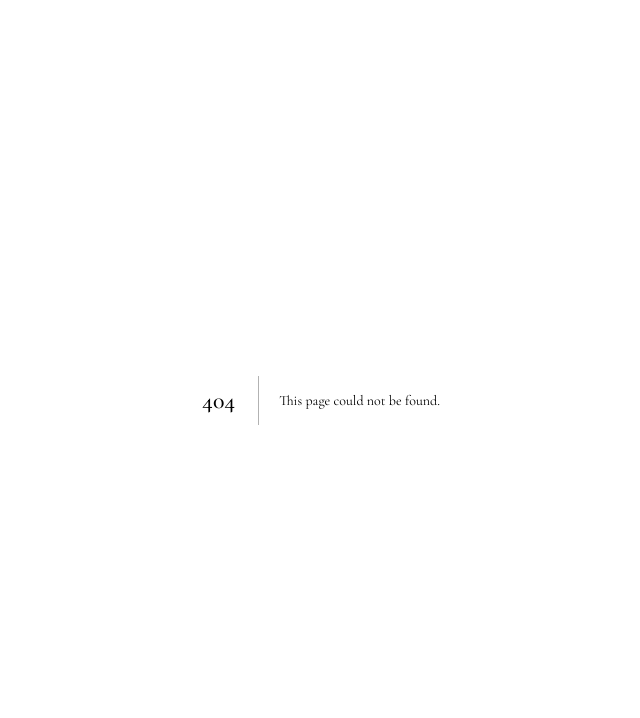
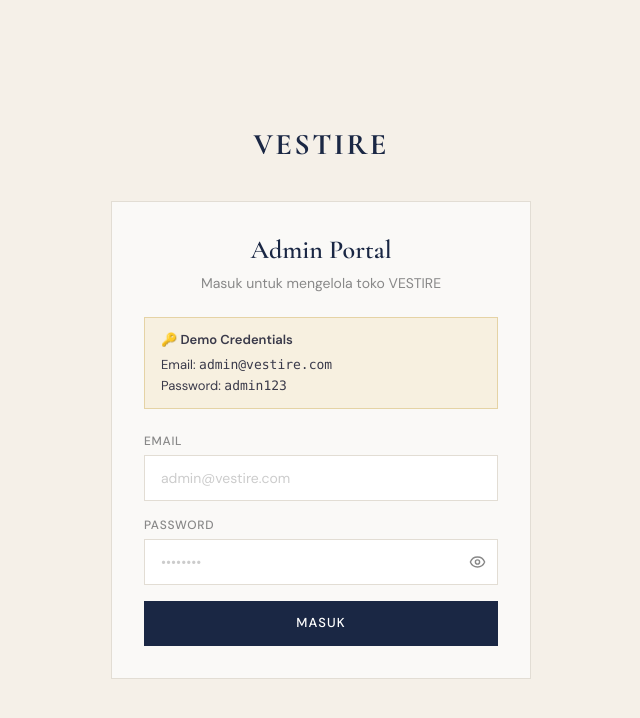
Before and after one commit to zhafranth/online-shop, a Next.js app: page /admin/login in a window 1280 px wide. Before the commit this address had no page. Shown: the top 718 px of the page, without its empty margins (319-959 px from the left). Built offline with nearby package versions, Linux system fonts and the light colour scheme.

Commit message:
feat(admin): add login page with hardcoded demo credentials

```diff
--- /dev/null
+++ b/src/app/admin/login/page.tsx
@@ -0,0 +1,100 @@
+"use client";
+
+import { useState, FormEvent } from "react";
+import { useRouter } from "next/navigation";
+import Link from "next/link";
+import { Eye, EyeOff } from "lucide-react";
+import { useAdminAuthStore } from "@/stores/admin-auth-store";
+import { Button } from "@/components/ui/button";
+import { Input } from "@/components/ui/input";
+
+export default function AdminLoginPage() {
+  const router = useRouter();
+  const login = useAdminAuthStore((s) => s.login);
+  const [email, setEmail] = useState("");
+  const [password, setPassword] = useState("");
+  const [showPw, setShowPw] = useState(false);
+  const [error, setError] = useState("");
+
+  const onSubmit = (e: FormEvent) => {
+    e.preventDefault();
+    setError("");
+    const ok = login(email, password);
+    if (ok) {
+      router.replace("/admin/dashboard");
+    } else {
+      setError("Email atau password salah");
+    }
+  };
+
+  return (
+    <div className="min-h-screen bg-cream flex flex-col items-center justify-center px-4 py-10">
+      <Link href="/" className="font-serif text-[30px] font-bold text-navy tracking-[0.08em] mb-8 no-underline">
+        VESTIRE
+      </Link>
+
+      <div className="w-full max-w-[420px] bg-site-white border border-site-border p-8">
+        <h1 className="font-serif text-[26px] font-semibold text-navy text-center mb-2">Admin Portal</h1>
+        <p className="text-center text-sm text-site-gray mb-6">Masuk untuk mengelola toko VESTIRE</p>
+
+        <div className="bg-gold-pale border border-gold/40 px-4 py-3 mb-6 text-[13px] text-site-gray-dark">
+          <p className="font-semibold mb-1">🔑 Demo Credentials</p>
+          <p>Email: <span className="font-mono">admin@vestire.com</span></p>
+          <p>Password: <span className="font-mono">admin123</span></p>
+        </div>
+
+        <form onSubmit={onSubmit} className="space-y-4">
+          <Input
+            id="admin-email"
+            label="Email"
+            type="email"
+            autoComplete="email"
+            required
+            value={email}
+            onChange={(e) => setEmail(e.target.value)}
+            placeholder="admin@vestire.com"
+          />
+
+          <div>
+            <label
+              htmlFor="admin-password"
+              className="block text-xs font-medium tracking-[0.06em] text-site-gray uppercase mb-1.5"
+            >
+              Password
+            </label>
+            <div className="relative">
+              <input
+                id="admin-password"
+                type={showPw ? "text" : "password"}
+                autoComplete="current-password"
+                required
+                value={password}
+                onChange={(e) => setPassword(e.target.value)}
+                className="w-full px-4 py-3 pr-11 border-[1.5px] border-site-border bg-white font-sans text-sm text-site-text outline-none transition-colors duration-200 focus:border-navy placeholder:text-site-gray-light"
+                placeholder="••••••••"
+              />
+              <button
+                type="button"
+                onClick={() => setShowPw((v) => !v)}
+                className="absolute right-3 top-1/2 -translate-y-1/2 text-site-gray hover:text-navy"
+                aria-label={showPw ? "Sembunyikan password" : "Tampilkan password"}
+              >
+                {showPw ? <EyeOff size={17} /> : <Eye size={17} />}
+              </button>
+            </div>
+          </div>
+
+          {error && (
+            <div className="px-3.5 py-2.5 text-[13px] bg-[#fef2f2] text-[#991b1b] border border-[#fecaca]">
+              {error}
+            </div>
+          )}
+
+          <Button type="submit" fullWidth>
+            Masuk
+          </Button>
+        </form>
+      </div>
+    </div>
+  );
+}
```
